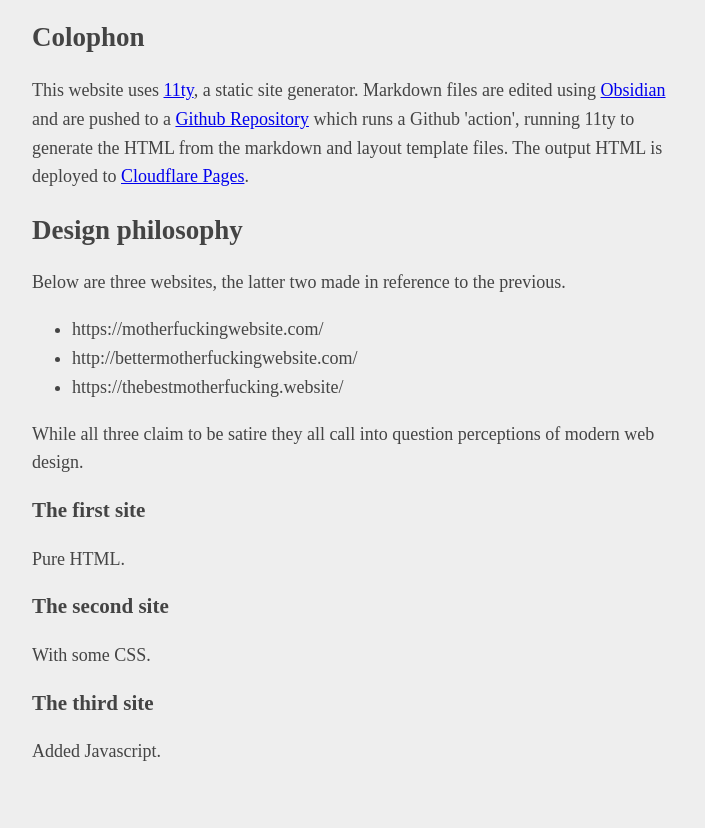
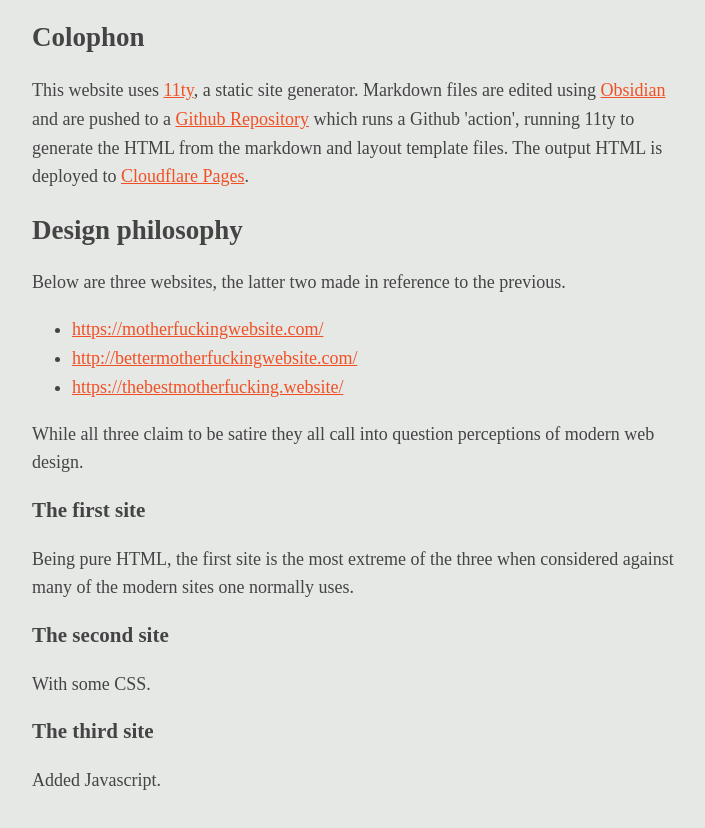
Before and after one commit to francisrmatt/eleventy-site, an Eleventy site: page src/posts/design.md in a window 1280 px wide. Shown: the part 86-914 px from the top of the page, without its empty margins (283-988 px from the left). Before the commit the page ends 892 px from the top, so only its background shows below. Built offline with nearby package versions, Linux system fonts and the light colour scheme; Eleventy itself is replaced by a stand-in of ours; files that its build step writes are made by us from their sources.

Commit message:
changed colours

```diff
--- a/src/_includes/layouts/base.html
+++ b/src/_includes/layouts/base.html
@@ -1,5 +1,7 @@
 <!DOCTYPE html>
 <html lang="en">
+
+<!-- -->
 
 <head>
     <meta charset="UTF-8" />
@@ -8,6 +10,14 @@
     <title>{{ title }}</title>
     <style media="screen">
 
+        :root {
+            --coquelicot: #f15025ff;
+            --white: #ffffffff;
+            --platinum: #e6e8e6ff;
+            --timberwolf: #ced0ceff;
+            --eerie-black: #191919ff;
+        }
+
         body{
             margin:40px auto;
             max-width:650px;
@@ -15,12 +25,17 @@
             font-size:18px;
             color:#444;
             padding:0 10px;
-            background-color: #eeeeee;
+            background-color: var(--platinum);
         }
 
         h1,h2,h3 {
             line-height: 1.2;
         }
+
+        a {
+            color: var(--coquelicot);
+        }
+
     </style>
 
 </head>
--- a/src/posts/design.md
+++ b/src/posts/design.md
@@ -12,15 +12,15 @@ This website uses [11ty](https://www.11ty.dev/), a static site generator. Markdo
 
 Below are three websites, the latter two made in reference to the previous.
 
-- https://motherfuckingwebsite.com/
-- http://bettermotherfuckingwebsite.com/
-- https://thebestmotherfucking.website/
+- [https://motherfuckingwebsite.com/](https://motherfuckingwebsite.com/)
+- [http://bettermotherfuckingwebsite.com/](http://bettermotherfuckingwebsite.com/)
+- [https://thebestmotherfucking.website/](https://thebestmotherfucking.website/)
 
 While all three claim to be satire they all call into question perceptions of modern web design.
 
 ### The first site
 
-Pure HTML.
+Being pure HTML, the first site is the most extreme of the three when considered against many of the modern sites one normally uses.
 
 ### The second site
 
```
